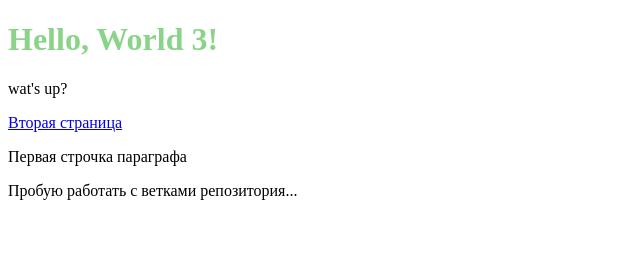
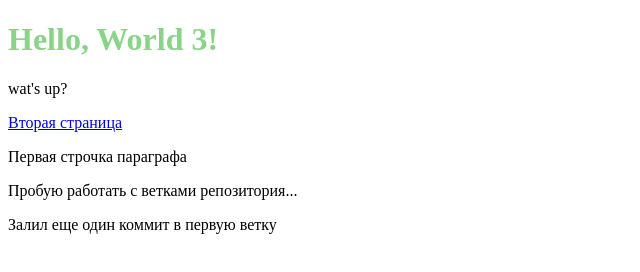
Before and after one commit to shtol1k/git-html-study, a plain HTML site: page index.html in a window 1280 px wide. Shown: the whole page, without its empty margins (0-640 px from the left). Drawn offline with Linux system fonts and the light colour scheme.

Commit message:
новый коммит в первую ветку

```diff
--- a/index.html
+++ b/index.html
@@ -12,5 +12,6 @@
 	<a href="second.html">Вторая страница</a>
 	<p>Первая строчка параграфа</p>
 	<p>Пробую работать с ветками репозитория...</p>
+	<p>Залил еще один коммит в первую ветку</p>
 </body>
 </html>
```
